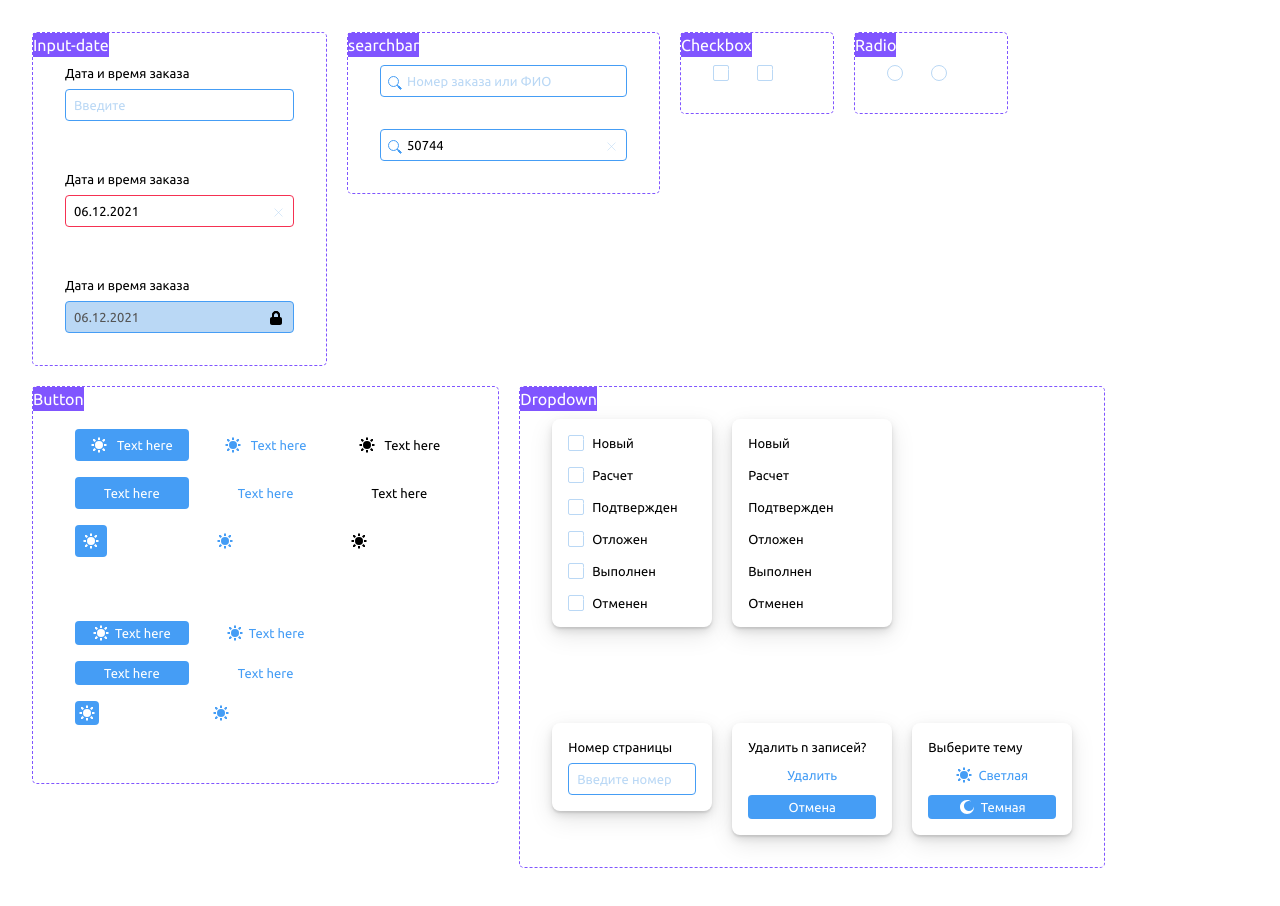
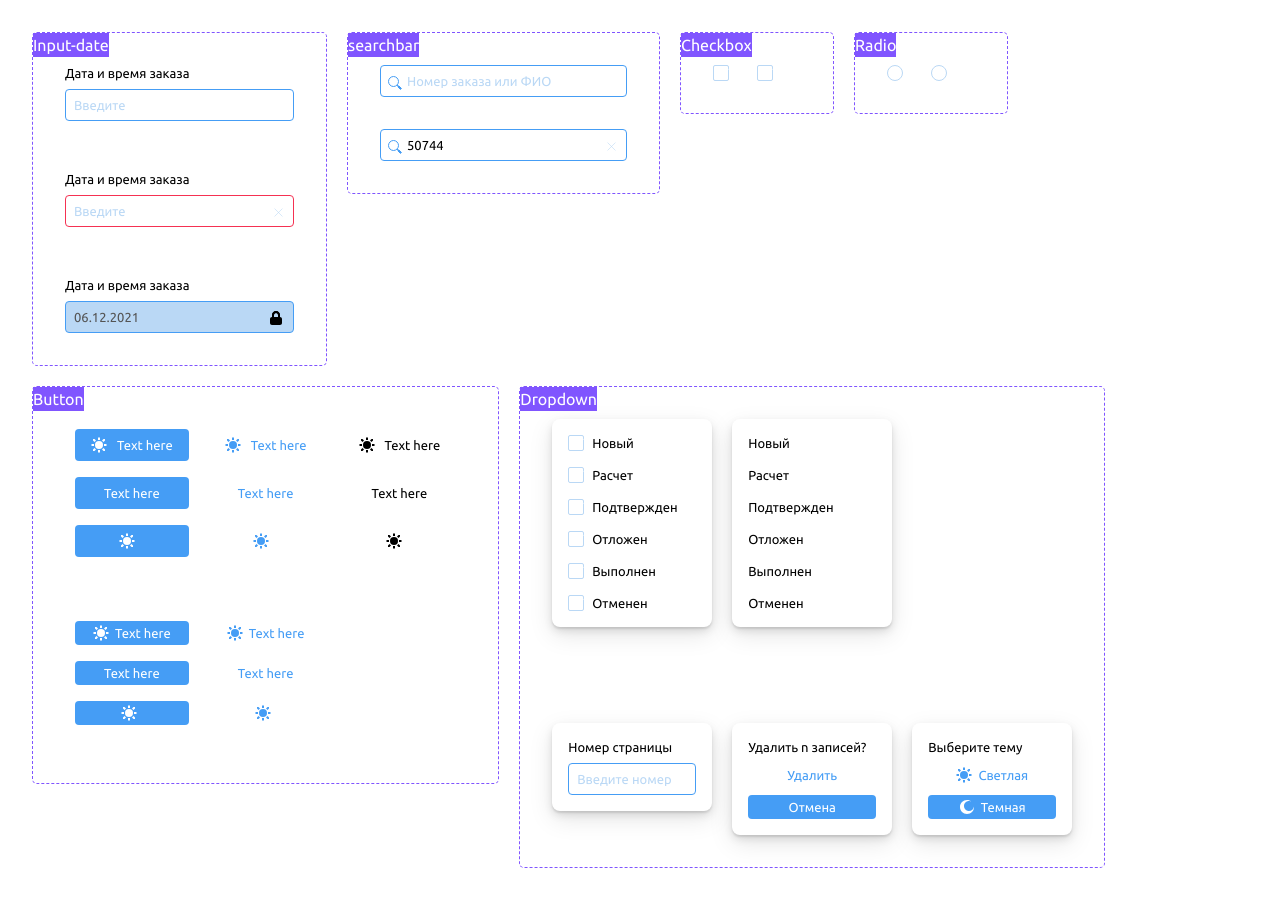
Before and after one commit to sponfin/admin-panel, a React (Create React App) app: page / in a window 1280 px wide. Shown: the top 906 px of the page. Built offline with nearby package versions, Linux system fonts and the light colour scheme.

Commit message:
Работа над компонентом Button

```diff
--- a/src/components/Button/Button.jsx
+++ b/src/components/Button/Button.jsx
@@ -14,16 +14,12 @@ export const Button = ({
   const classButton = cn(styles._, className, {
     [styles[`theme_${theme}`]]: true,
     [styles[`size_${size}`]]: true,
-    [styles[`size_${size}Square`]]: Icon && !children,
+    [styles.iconOnly]: Icon && !children,
   });
 
-  const classStyleIcon = cn(styles.icon, {
-    [styles.sizeLargeIcon]: size === "large" && children,
-    [styles.sizeSmallIcon]: size === "small" && children,
-  });
   return (
     <button className={classButton}>
-      {Icon && <Icon className={classStyleIcon} />}
+      {Icon && <Icon className={styles.icon} />}
 
       {children && <span className={styles.text}>{children}</span>}
     </button>
--- a/src/components/Button/Button.module.css
+++ b/src/components/Button/Button.module.css
@@ -31,18 +31,24 @@
   padding: 8px 16px;
   height: 32px;
 }
-.size_largeSquare {
+
+.size_small {
+  padding: 4px 8px;
+  height: 24px;
+}
+.size_large .icon {
+  margin-right: 10px;
+}
+.size_small .icon {
+  margin-right: 6px;
+}
+.size_large .iconOnly {
   padding: 8px;
   height: 32px;
   width: 32px;
 }
 
-.size_small {
-  padding: 4px 8px;
-  height: 24px;
-}
-
-.size_smallSquare {
+.size_small .iconOnly {
   padding: 4px;
   width: 24px;
   height: 24px;
@@ -64,11 +70,3 @@
 .theme_black .icon {
   fill: #000000;
 }
-
-.sizeLargeIcon {
-  margin-right: 10px;
-}
-
-.sizeSmallIcon {
-  margin-right: 6px;
-}
--- a/src/modules/UiKit/UiKit.jsx
+++ b/src/modules/UiKit/UiKit.jsx
@@ -29,7 +29,6 @@ export const UiKit = () => {
         />
         <Input
           id="Input2"
-          value="06.12.2021"
           isError
           isNotEmpty={true}
           htmlFor="Input3"
```
Also changed, not shown: src/components/Input/Input.jsx (+10 -10 lines).
